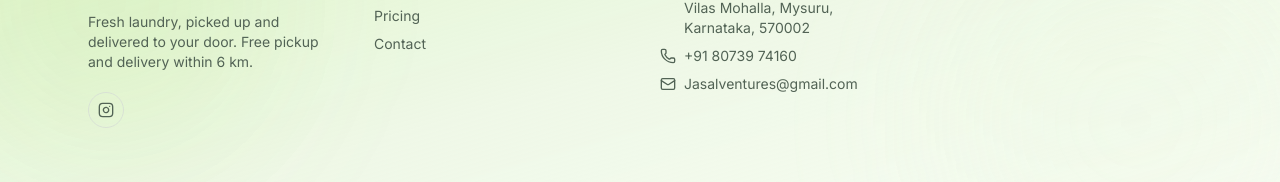
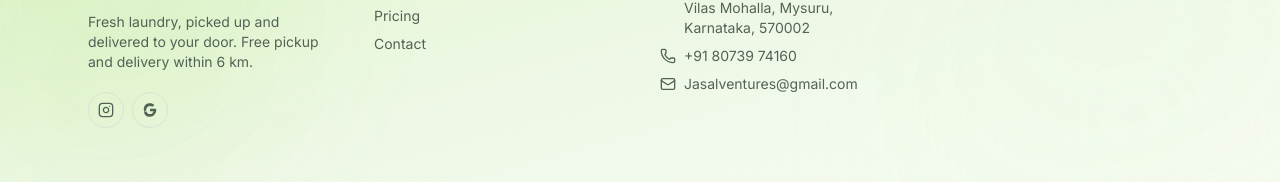
Before and after one commit to nullbugs-in/uclean, a Next.js app: page / in a window 1280 px wide. Shown: the part 3713-3895 px from the top of the page. Built offline with nearby package versions, Linux system fonts and the light colour scheme; no server answers; the database is empty.

Commit message:
GBP added in the landing page footer

```diff
--- a/src/components/layout/footer.tsx
+++ b/src/components/layout/footer.tsx
@@ -17,6 +17,29 @@ import { NAV_LINKS } from "@/config/nav";
  */
 const TOP_RULE =
   "absolute inset-x-0 top-0 h-1 bg-gradient-to-r from-[var(--primary)] via-[var(--primary)] to-[var(--accent)]";
+
+/**
+ * The official Google "G", drawn with `currentColor` so it inherits exactly
+ * what the lucide Instagram glyph beside it inherits: the muted-chip gray at
+ * rest and the foreground tint on hover. Fill rather than stroke because the
+ * G's four strokes are solid shapes, not line art. Sits inside the same
+ * `aria-hidden` social chip the list renders for every entry.
+ */
+function GoogleBusinessIcon() {
+  return (
+    <svg
+      aria-hidden="true"
+      viewBox="0 0 24 24"
+      className="size-4"
+      fill="currentColor"
+    >
+      <path d="M21.35 12.18c0-.67-.06-1.32-.17-1.94H12v3.68h5.24a4.48 4.48 0 0 1-1.94 2.94v2.44h3.14c1.84-1.69 2.91-4.19 2.91-7.12z" />
+      <path d="M12 22c2.61 0 4.8-.86 6.4-2.34l-3.14-2.44c-.86.58-1.97.92-3.26.92-2.51 0-4.63-1.69-5.4-3.96H3.36v2.52A8.53 8.53 0 0 0 12 22z" />
+      <path d="M6.6 14.18A5.12 5.12 0 0 1 6.6 9.82V7.3H3.36a8.54 8.54 0 0 0 0 7.4l3.24-2.52z" />
+      <path d="M12 5.86c1.42 0 2.69.49 3.7 1.45l2.77-2.77C16.79 2.89 14.6 2 12 2a8.53 8.53 0 0 0-8.64 5.3l3.24 2.52c.77-2.27 2.89-3.96 5.4-3.96z" />
+    </svg>
+  );
+}
 
 export function Footer() {
   const year = new Date().getFullYear();
@@ -64,7 +87,11 @@ export function Footer() {
                   aria-label={`${siteConfig.name} on ${item.label}`}
                   className="border-border text-muted-foreground hover:border-primary/50 hover:text-foreground hover:shadow-primary/30 grid size-9 place-items-center rounded-full border text-sm font-semibold transition-all hover:shadow-md"
                 >
-                  <Instagram aria-hidden="true" className="size-4" />
+                  {item.label === "Instagram" ? (
+                    <Instagram aria-hidden="true" className="size-4" />
+                  ) : (
+                    <GoogleBusinessIcon />
+                  )}
                 </a>
               </li>
             ))}
--- a/src/config/site.ts
+++ b/src/config/site.ts
@@ -100,6 +100,10 @@ export const siteConfig = {
       label: "Instagram",
       href: "https://www.instagram.com/uclean_v.v.mohalla?exln=MWd2ZDVxaHhvMDVsdw==",
     },
+    {
+      label: "Google Business",
+      href: "https://share.google/8tQQUWQr3PdreZ3vy",
+    },
   ] as SocialLink[],
 
   /** Driving-distance service radius, also mirrored in the database. */
```
